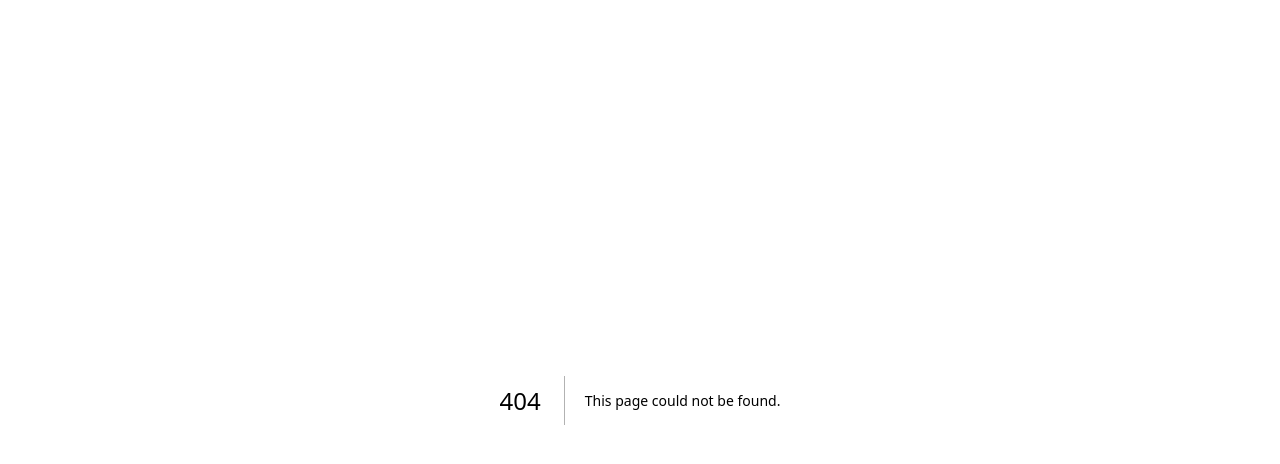
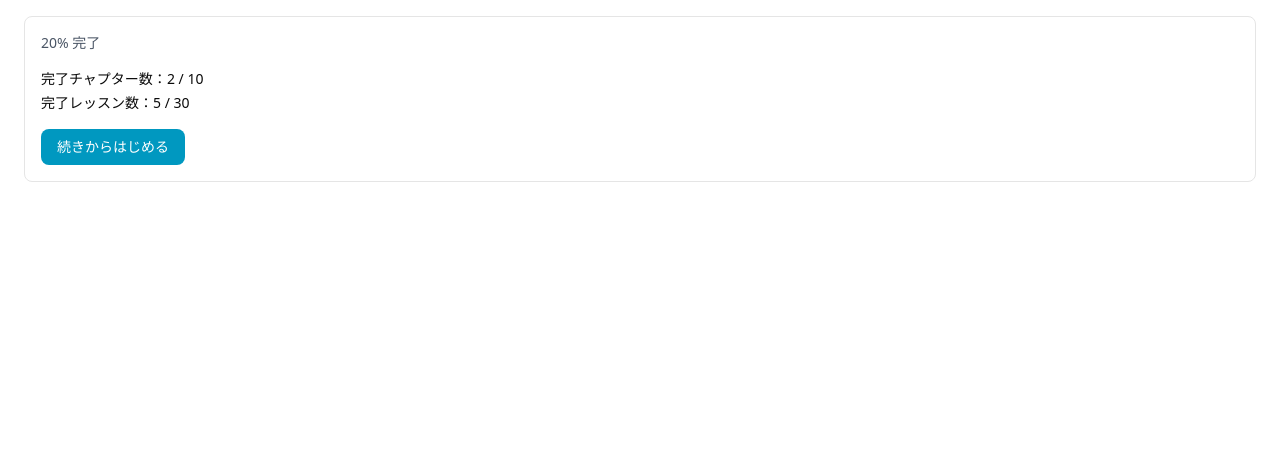
Before and after one commit to yukihiroLaravel/juko_next, a Next.js app: page /debug/progress in a window 1280 px wide. Before the commit this address had no page. Shown: the top 464 px of the page. Built offline with nearby package versions, Linux system fonts and the light colour scheme.

Commit message:
JKA-1610 React 講座進捗サマリーの実装（受講生側）

```diff
--- /dev/null
+++ b/src/app/(student)/attendance/[courseId]/page.tsx
@@ -0,0 +1,9 @@
+import { ProgressSummary } from "@/features/attendance/components/ProgressSummary/ProgressSummary";
+
+export default function Page() {
+  return (
+    <div className="px-6 py-4 space-y-6">
+      <ProgressSummary />
+    </div>
+  );
+}
--- /dev/null
+++ b/src/app/debug/progress/page.tsx
@@ -0,0 +1,9 @@
+import { ProgressSummary } from "@/features/attendance/components/ProgressSummary/ProgressSummary";
+
+export default function Page() {
+  return (
+    <div className="px-6 py-4 space-y-6">
+      <ProgressSummary />
+    </div>
+  );
+}
--- /dev/null
+++ b/src/features/attendance/components/ProgressSummary/ProgressSummary.tsx
@@ -0,0 +1,31 @@
+"use client";
+
+import { ProgressSummaryUI } from "./ProgressSummary.ui";
+
+export function ProgressSummary() {
+  const completedChapters = 2;
+  const totalChapters = 10;
+
+  const completedLessons = 5;
+  const totalLessons = 30;
+
+  const progressRate = Math.round(
+    (completedChapters / totalChapters) * 100
+  );
+
+  const handleContinue = () => {
+    // TODO: 最後に未完了のレッスンへ遷移
+    console.log("continue from last lesson");
+  };
+
+  return (
+    <ProgressSummaryUI
+      progressRate={progressRate}
+      completedChapters={completedChapters}
+      totalChapters={totalChapters}
+      completedLessons={completedLessons}
+      totalLessons={totalLessons}
+      onContinue={handleContinue}
+    />
+  );
+}
--- /dev/null
+++ b/src/features/attendance/components/ProgressSummary/ProgressSummary.ui.tsx
@@ -0,0 +1,42 @@
+"use client";
+
+import { Button } from "@/components/atoms/Button";
+
+type ProgressSummaryUIProps = {
+  progressRate: number;
+  completedChapters: number;
+  totalChapters: number;
+  completedLessons: number;
+  totalLessons: number;
+  onContinue: () => void;
+};
+
+export function ProgressSummaryUI({
+  progressRate,
+  completedChapters,
+  totalChapters,
+  completedLessons,
+  totalLessons,
+  onContinue,
+}: ProgressSummaryUIProps) {
+  return (
+    <section className="rounded-md border bg-white p-4 space-y-4">
+      <div className="text-sm text-gray-600">
+        {progressRate}% 完了
+      </div>
+
+      <div className="space-y-1 text-sm">
+        <div>
+          完了チャプター数：{completedChapters} / {totalChapters}
+        </div>
+        <div>
+          完了レッスン数：{completedLessons} / {totalLessons}
+        </div>
+      </div>
+
+      <Button onClick={onContinue}>
+        続きからはじめる
+      </Button>
+    </section>
+  );
+}
```
Also changed, not shown: 1 other file (tests, documents, lock files or other folders).
